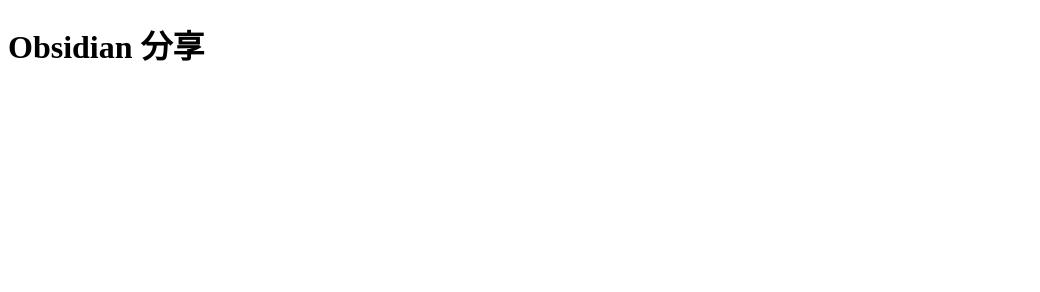
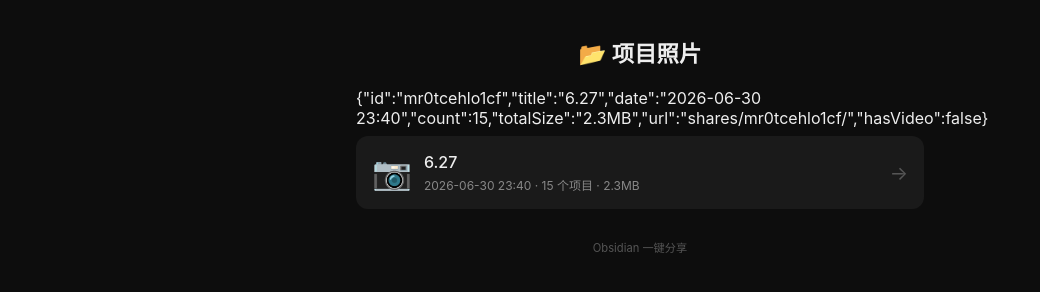
Before and after one commit to yangzefeng6666-spec/obsidian-share, a plain HTML site: page index.html in a window 1280 px wide. Shown: the whole page, without its empty margins (0-1040 px from the left). Drawn offline with Linux system fonts and the light colour scheme.

Commit message:
Update: index.html

```diff
--- a/index.html
+++ b/index.html
@@ -1 +1,34 @@
-<!DOCTYPE html><html><head><meta charset="UTF-8"><title>Obsidian 分享</title></head><body><h1>Obsidian 分享</h1></body></html>
+<!DOCTYPE html>
+<html lang="zh-CN">
+<head>
+<meta charset="UTF-8">
+<meta name="viewport" content="width=device-width,initial-scale=1.0">
+<title>项目照片</title>
+<style>
+*{margin:0;padding:0;box-sizing:border-box}
+body{background:#0d0d0d;color:#eee;font-family:-apple-system,sans-serif;padding:16px;min-height:100vh;max-width:600px;margin:0 auto}
+h1{text-align:center;margin:20px 0;font-size:1.4rem}
+.entry{display:flex;align-items:center;padding:16px;margin:8px 0;background:#1a1a1a;border-radius:12px;text-decoration:none;color:#eee;gap:12px;transition:background .2s}
+.entry:hover{background:#2a2a2a}
+.icon{font-size:2rem;flex-shrink:0}
+.info{flex:1;display:flex;flex-direction:column;gap:4px}
+.title{font-size:1rem;font-weight:500}
+.meta{font-size:.75rem;color:#888}
+.arrow{color:#555;font-size:1.2rem}
+.footer{text-align:center;color:#555;font-size:.7rem;margin-top:30px;padding-bottom:20px}
+</style>
+</head>
+<body>
+<h1>📂 项目照片</h1>
+<!--ENTRY-->{"id":"mr0tcehlo1cf","title":"6.27","date":"2026-06-30 23:40","count":15,"totalSize":"2.3MB","url":"shares/mr0tcehlo1cf/","hasVideo":false}<!--/ENTRY-->
+    <a class="entry" href="shares/mr0tcehlo1cf/">
+      <span class="icon">📷</span>
+      <div class="info">
+        <span class="title">6.27</span>
+        <span class="meta">2026-06-30 23:40 · 15 个项目 · 2.3MB</span>
+      </div>
+      <span class="arrow">→</span>
+    </a>
+<div class="footer">Obsidian 一键分享</div>
+</body>
+</html>
```
